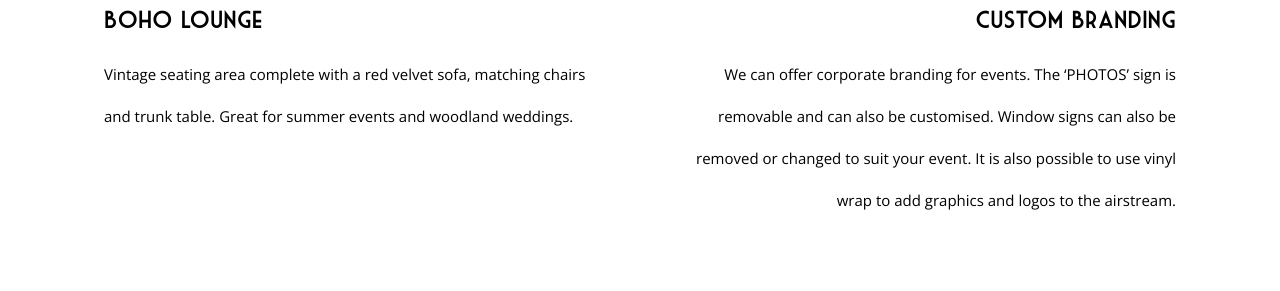
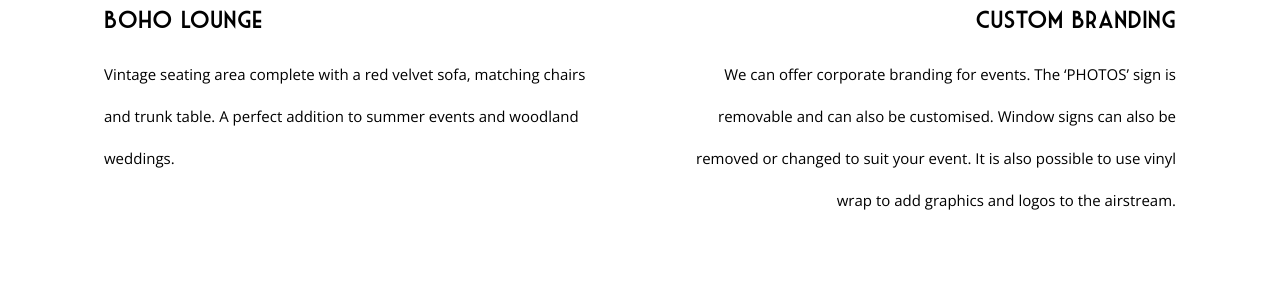
Before and after one commit to jacobcons/airstream-studio, a Jekyll site: the page built from pricing.markdown, in a window 1280 px wide and 900 px high, scrolled down 1821 px. Shown: the part 196-487 px from the top of the window. Built offline with Jekyll 4.4.1, drawn with Linux system fonts in a browser that asks for light colours.

Commit message:
Updated Pricing

```diff
--- a/pricing.markdown
+++ b/pricing.markdown
@@ -69,7 +69,7 @@ information:
     to print a large single 4x6 photo each.
 - title: Boho Lounge
   text: Vintage seating area complete with a red velvet sofa, matching chairs and
-    trunk table. Great for summer events and woodland weddings.
+    trunk table. A perfect addition to summer events and woodland weddings.
 - title: Custom Branding
   text: "We can offer corporate branding for events. The 'PHOTOS' sign is removable
     and can also be customised.\nWindow signs can also be removed or changed to suit
```
